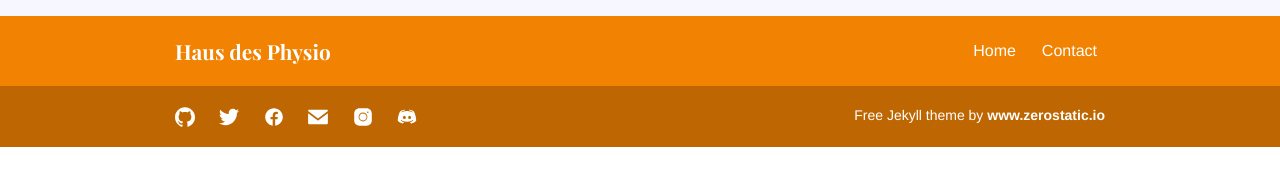
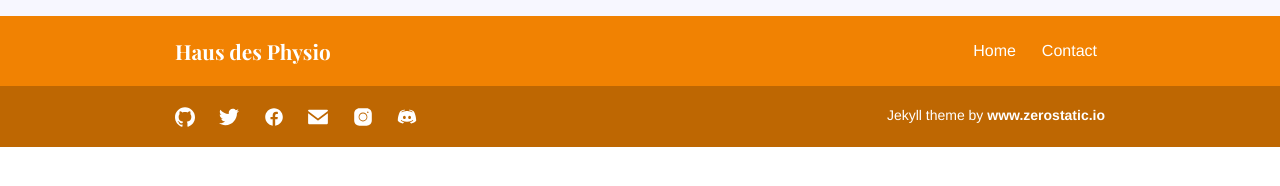
Before and after one commit to m-martin-j/physiotherapy-practice-web, a Jekyll site: the page built from _pages/index.md, in a window 1280 px wide and 900 px high, scrolled down 748 px. Shown: the part 703-889 px from the top of the window. Built offline with Jekyll 4.4.1, drawn with Linux system fonts in a browser that asks for light colours.

Commit message:
Modify SEO

```diff
--- a/_data/seo.yml
+++ b/_data/seo.yml
@@ -1,4 +1,4 @@
 google_analytics_id: ""
-meta_twitter_site: "@zerostaticio"
-meta_twitter_creator: "@zerostaticio"
-copyright_text: 'Free Jekyll theme by <a class="zerostatic" href="https://www.zerostatic.io">www.zerostatic.io</a>'
+meta_twitter_site:
+meta_twitter_creator:
+copyright_text: 'Jekyll theme by <a class="zerostatic" href="https://www.zerostatic.io">www.zerostatic.io</a>'
```
